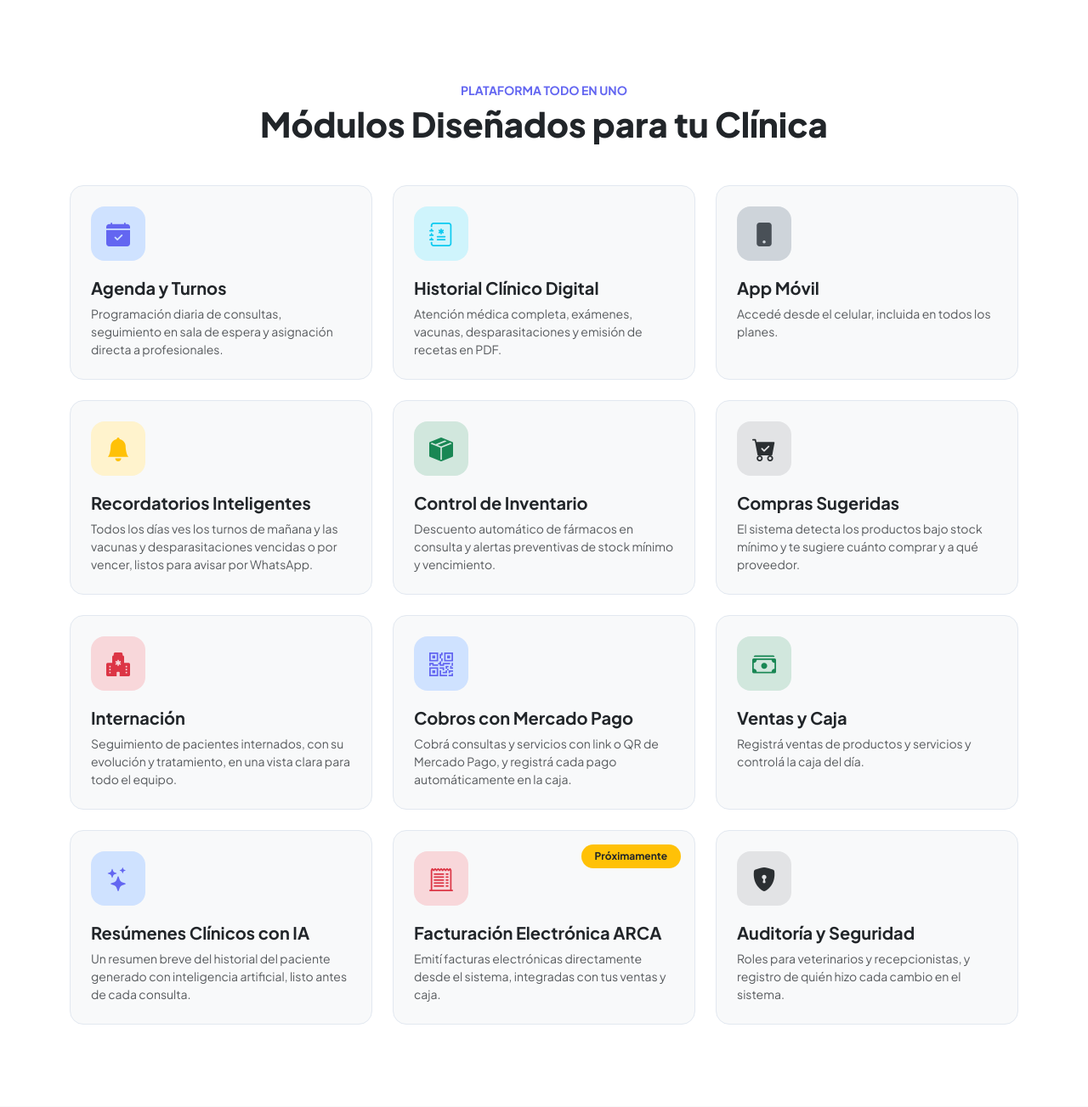
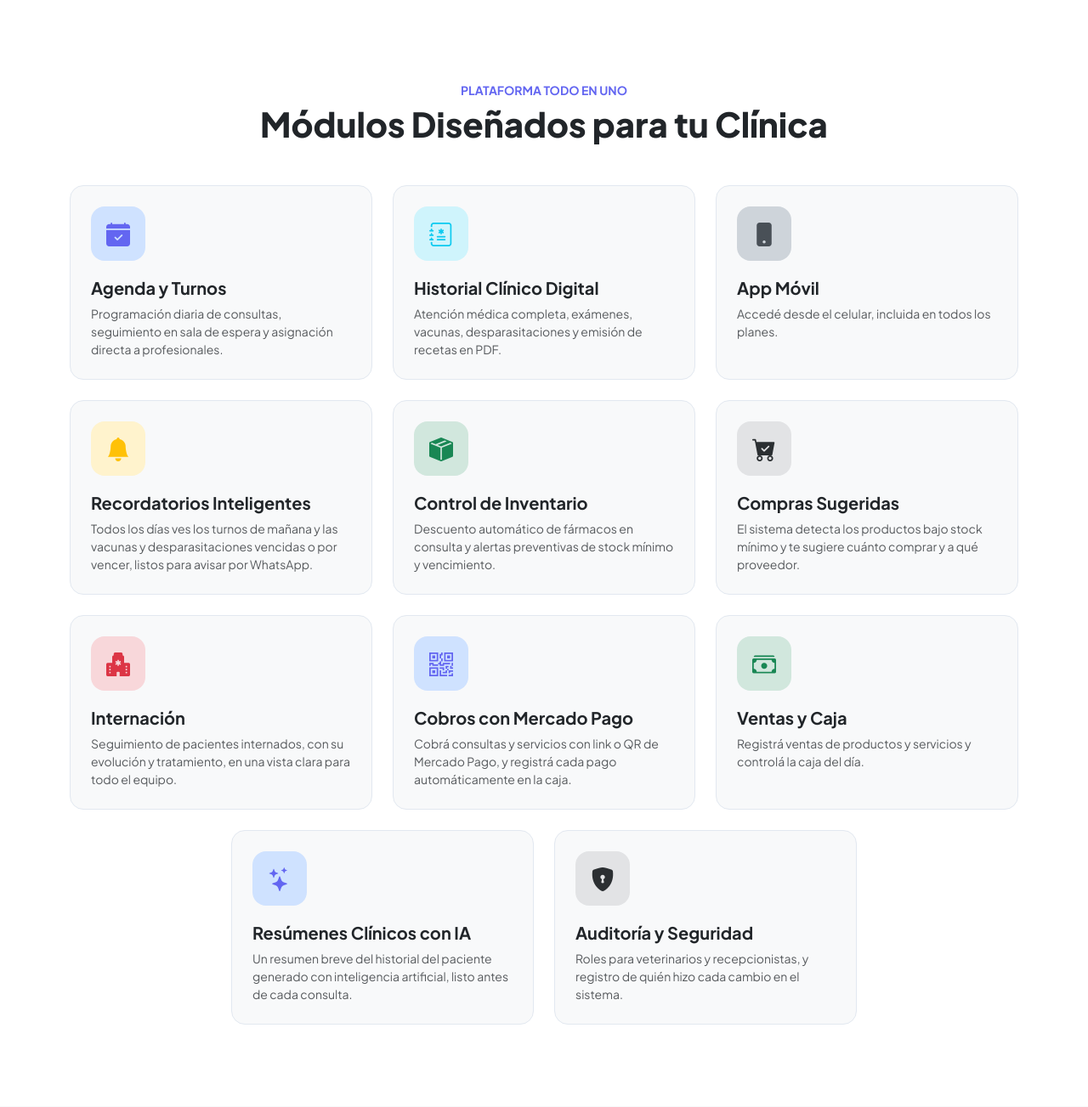
Before and after one commit to ajzc1990/vet_system, a Django app: page / in a window 1280 px wide. Shown: the part 2480-3783 px from the top of the page at 85% size. Run offline with Django 5.2, Linux system fonts and the light colour scheme; data that the repository does not hold is empty.

Commit message:
Landing: saca todas las menciones de Facturación ARCA por ahora.
Se quita la tarjeta "Facturación Electrónica ARCA (Próximamente)" de Módulos y el
beneficio "Acceso anticipado a ARCA" de la sección Fundadoras. El contador del
hero pasa de +12 a +11 (cuenta real de tarjetas sin ARCA).

Co-Authored-By: Claude Sonnet 5 <noreply@anthropic.com>

```diff
--- a/templates/landing.html
+++ b/templates/landing.html
@@ -251,7 +251,7 @@
                     <!-- Métricas Rápidas -->
                     <div class="row pt-5 mt-3 border-top border-white text-center text-lg-start">
                         <div class="col-4">
-                            <div class="fs-3 fw-extrabold text-white">+12</div>
+                            <div class="fs-3 fw-extrabold text-white">+11</div>
                             <div class="small text-white-50">Módulos Integrados</div>
                         </div>
                         <div class="col-4">
@@ -536,17 +536,6 @@
                 </div>
 
                 <div class="col-md-6 col-lg-4">
-                    <div class="card hover-card h-100 p-4 rounded-4 bg-light position-relative">
-                        <span class="badge bg-warning text-dark fw-bold px-3 py-2 rounded-pill position-absolute top-0 end-0 mt-3 me-3">Próximamente</span>
-                        <div class="feature-icon-wrapper bg-danger-subtle text-danger">
-                            <i class="bi bi-receipt-cutoff"></i>
-                        </div>
-                        <h5 class="fw-bold text-dark mb-2">Facturación Electrónica ARCA</h5>
-                        <p class="text-muted small mb-0">Emití facturas electrónicas directamente desde el sistema, integradas con tus ventas y caja.</p>
-                    </div>
-                </div>
-
-                <div class="col-md-6 col-lg-4">
                     <div class="card hover-card h-100 p-4 rounded-4 bg-light">
                         <div class="feature-icon-wrapper bg-secondary-subtle text-secondary-emphasis">
                             <i class="bi bi-shield-lock-fill"></i>
@@ -643,17 +632,11 @@
                             </div>
                             <div class="col-md-6">
                                 <div class="d-flex align-items-center gap-3 p-3 bg-white rounded-3 shadow-sm h-100">
-                                    <i class="bi bi-receipt fs-4 text-primary"></i>
-                                    <span class="fw-semibold text-dark">Acceso anticipado a la Facturación Electrónica ARCA</span>
-                                </div>
-                            </div>
-                            <div class="col-md-6">
-                                <div class="d-flex align-items-center gap-3 p-3 bg-white rounded-3 shadow-sm h-100">
                                     <i class="bi bi-headset fs-4 text-primary"></i>
                                     <span class="fw-semibold text-dark">Soporte directo con el creador del sistema</span>
                                 </div>
                             </div>
-                            <div class="col-12">
+                            <div class="col-md-6">
                                 <div class="d-flex align-items-center gap-3 p-3 bg-white rounded-3 shadow-sm h-100">
                                     <i class="bi bi-lightbulb-fill fs-4 text-primary"></i>
                                     <span class="fw-semibold text-dark">Tus sugerencias se convierten en funciones</span>
```
